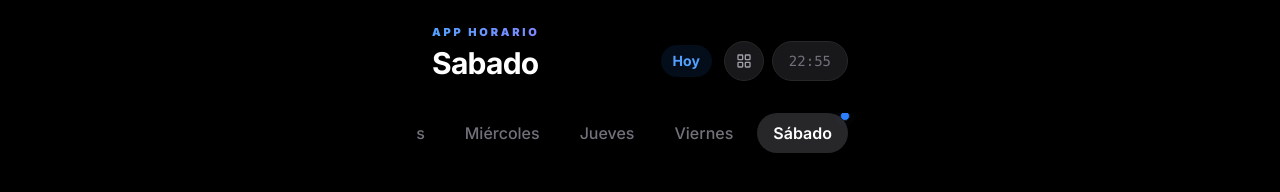
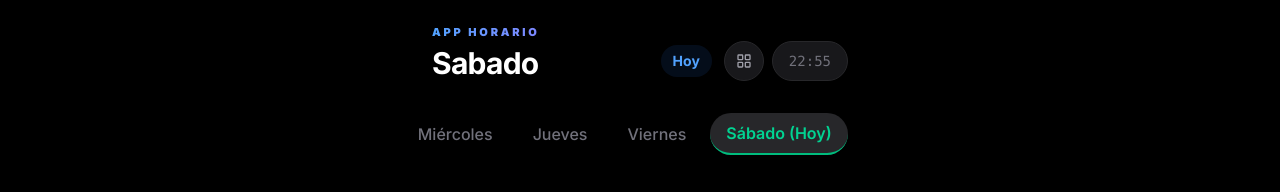
Before and after one commit to aalvaroespinoza/AppHorarios, a Next.js app: page / in a window 1280 px wide. Shown: the top 192 px of the page. Built offline with nearby package versions, Linux system fonts and the light colour scheme; no server answers.

Commit message:
style(horarios): aplicar estilo emerald estricto a la pestaña del dia actual

```diff
--- a/src/features/schedule/ContextualControls.tsx
+++ b/src/features/schedule/ContextualControls.tsx
@@ -82,19 +82,17 @@ export default function ContextualControls() {
               key={dia.id}
               data-active={isSelected}
               onClick={() => setDiaSeleccionado(dia.id)}
-              className={`whitespace-nowrap transition-all duration-200 relative ${
+              className={`whitespace-nowrap transition-all duration-200 relative rounded-full px-4 py-2 ${
                 isSelected
-                  ? 'bg-zinc-800 text-white font-semibold rounded-full px-4 py-2'
-                  : 'text-zinc-500 font-medium rounded-full px-4 py-2 hover:bg-zinc-800/40'
+                  ? 'bg-zinc-800 text-white font-semibold'
+                  : 'text-zinc-500 font-medium hover:bg-zinc-800/40'
+              } ${
+                isToday
+                  ? 'border-b-2 border-emerald-500 !text-emerald-400 font-extrabold bg-emerald-500/10'
+                  : ''
               }`}
             >
-              {dia.label}
-              {isToday && (
-                <span className="absolute -top-0.5 -right-0.5 flex h-2.5 w-2.5">
-                  <span className="animate-ping absolute inline-flex h-full w-full rounded-full bg-blue-400 opacity-75"></span>
-                  <span className="relative inline-flex rounded-full h-2.5 w-2.5 bg-blue-500 border border-zinc-900"></span>
-                </span>
-              )}
+              {dia.label} {isToday && "(Hoy)"}
             </button>
           );
         })}
```
